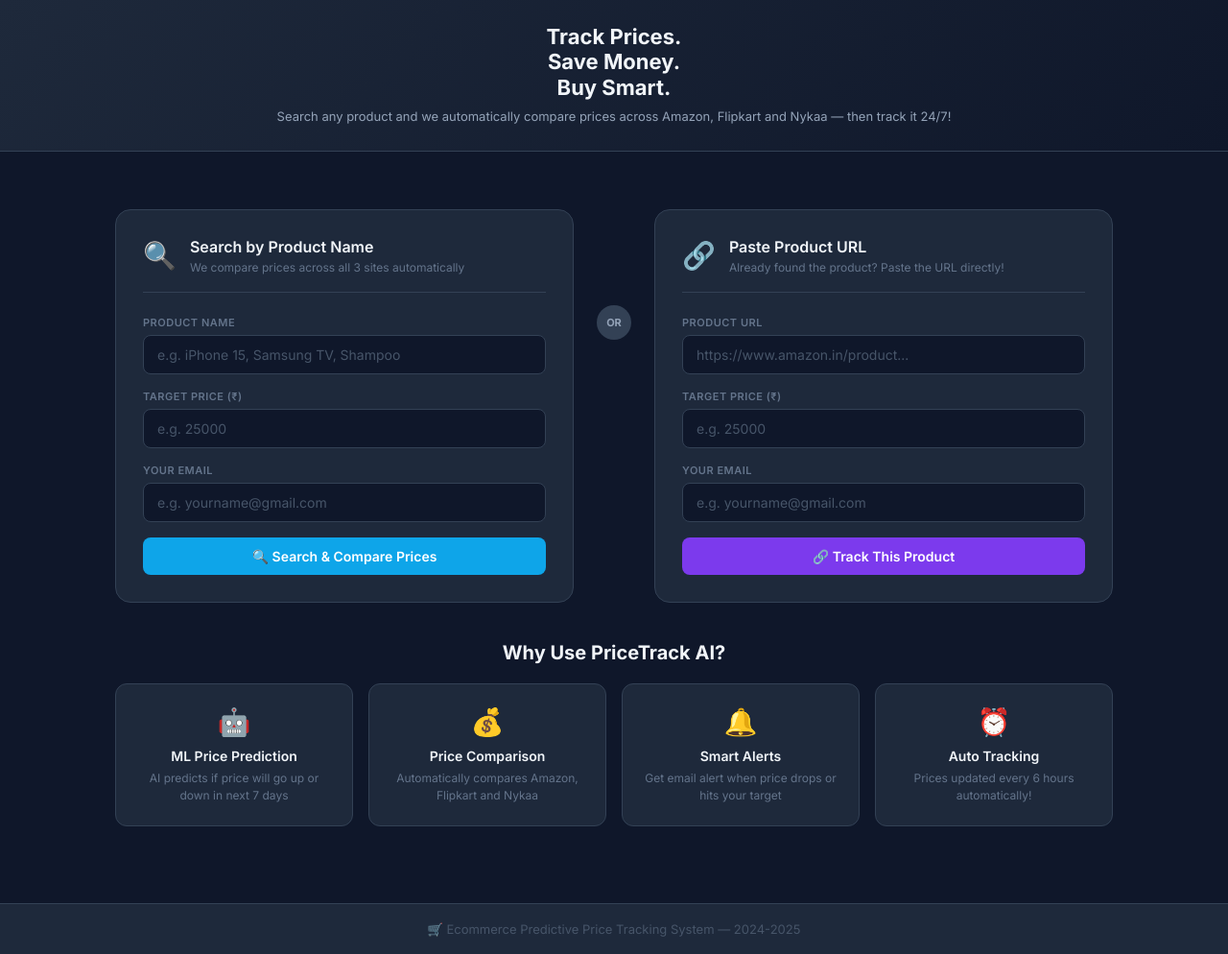
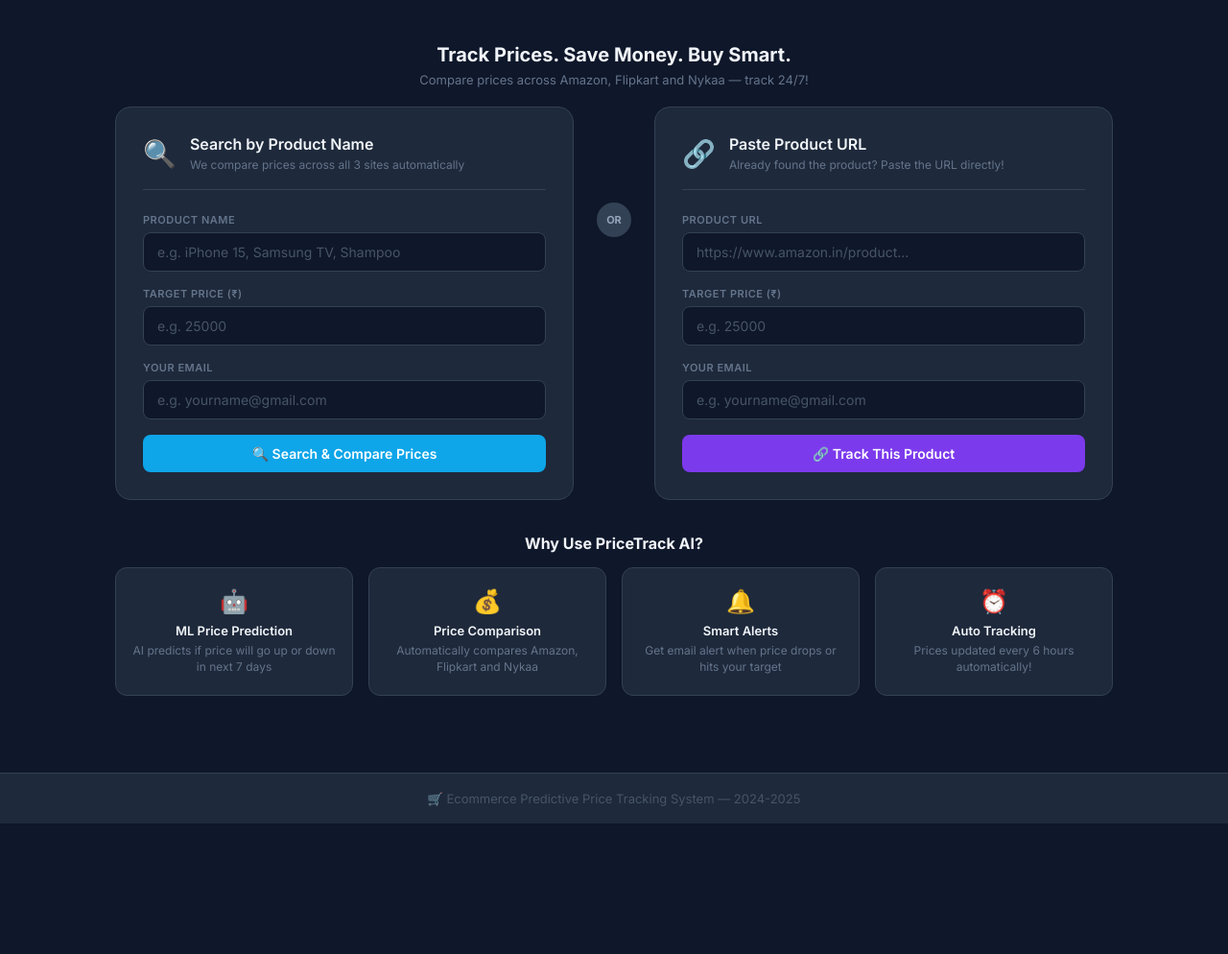
Before and after one commit to abraar5114/Ecommerce-Predictive-Price-Tracking-System, a Flask app: page / in a window 1280 px wide. Shown: the part 66-1060 px from the top of the page at 96% size. After the commit the page ends 924 px from the top, so only its background shows below. Run offline with Flask 3, Linux system fonts and the light colour scheme.

Commit message:
fix hero remove big section

```diff
--- a/static/css/style.css
+++ b/static/css/style.css
@@ -46,32 +46,29 @@ nav { display: flex; gap: 8px; }
 .nav-link:hover { background: #334155; color: #e2e8f0; }
 .nav-link.active { background: #0ea5e9; color: white; }
 
-/* --- Hero --- */
-.hero {
-    background: linear-gradient(135deg, #1e293b 0%, #0f172a 100%);
-    border-bottom: 1px solid #334155;
-    padding: 25px 30px;
+/* --- Page Title --- */
+.page-title {
     text-align: center;
+    padding: 25px 0 20px 0;
 }
 
-.hero h2 {
-    font-size: 22px;
+.page-title h2 {
+    font-size: 20px;
     font-weight: 700;
     color: #f1f5f9;
-    line-height: 1.2;
-    margin-bottom: 8px;
+    margin-bottom: 6px;
 }
 
-.hero p {
+.page-title p {
     font-size: 13px;
-    color: #94a3b8;
-    line-height: 1.5;
+    color: #64748b;
 }
+
 /* --- Main --- */
 .main-content {
     max-width: 1100px;
     margin: 0 auto;
-    padding: 30px;
+    padding: 20px 30px 30px 30px;
 }
 
 /* --- Alert --- */
@@ -89,8 +86,7 @@ nav { display: flex; gap: 8px; }
     display: flex;
     gap: 20px;
     align-items: flex-start;
-    margin-bottom: 40px;
-    margin-top: 30px;
+    margin-bottom: 35px;
 }
 
 .option-card {
@@ -193,7 +189,7 @@ nav { display: flex; gap: 8px; }
 
 /* --- Features --- */
 .features-section { margin-top: 10px; }
-.features-section h3 { font-size: 20px; font-weight: 700; color: #f1f5f9; margin-bottom: 20px; text-align: center; }
+.features-section h3 { font-size: 16px; font-weight: 700; color: #f1f5f9; margin-bottom: 15px; text-align: center; }
 
 .features-grid {
     display: grid;
@@ -204,16 +200,16 @@ nav { display: flex; gap: 8px; }
 .feature-card {
     background: #1e293b;
     border: 1px solid #334155;
-    padding: 22px 18px;
+    padding: 20px 16px;
     border-radius: 12px;
     text-align: center;
     transition: border-color 0.2s;
 }
 
 .feature-card:hover { border-color: #0ea5e9; }
-.feature-icon { font-size: 28px; display: block; margin-bottom: 10px; }
-.feature-card h4 { font-size: 14px; font-weight: 600; color: #f1f5f9; margin-bottom: 6px; }
-.feature-card p { font-size: 12px; color: #64748b; line-height: 1.5; }
+.feature-icon { font-size: 24px; display: block; margin-bottom: 8px; }
+.feature-card h4 { font-size: 13px; font-weight: 600; color: #f1f5f9; margin-bottom: 5px; }
+.feature-card p { font-size: 12px; color: #64748b; line-height: 1.4; }
 
 /* --- Dashboard Header --- */
 .dashboard-header {
@@ -223,8 +219,8 @@ nav { display: flex; gap: 8px; }
     margin-bottom: 25px;
 }
 
-.dashboard-header h2 { font-size: 22px; font-weight: 700; color: #f1f5f9; margin-bottom: 4px; }
-.dashboard-header p { font-size: 13px; color: #64748b; }
+.dashboard-header h2 { font-size: 20px; font-weight: 700; color: #f1f5f9; margin-bottom: 4px; }
+.dashboard-header p { font-size: 12px; color: #64748b; }
 .dashboard-header .btn { width: auto; }
 
 /* --- Empty State --- */
@@ -239,7 +235,6 @@ nav { display: flex; gap: 8px; }
 .empty-state span { font-size: 50px; display: block; margin-bottom: 15px; }
 .empty-state h3 { font-size: 18px; font-weight: 600; margin-bottom: 8px; color: #f1f5f9; }
 .empty-state p { color: #64748b; margin-bottom: 20px; }
-.empty-state .btn { width: auto; display: inline-block; }
 
 /* --- Products List --- */
 .products-list { display: flex; flex-direction: column; gap: 16px; }
@@ -440,7 +435,7 @@ nav { display: flex; gap: 8px; }
 .chart-section h3 { font-size: 15px; font-weight: 600; color: #f1f5f9; margin-bottom: 12px; }
 
 .chart-section img {
-    width: 75%;
+    width: 70%;
     display: block;
     margin: 0 auto;
     border-radius: 10px;
@@ -470,8 +465,3 @@ nav { display: flex; gap: 8px; }
     margin-top: 50px;
     font-size: 13px;
 }
-/* --- Dashboard Actions --- */
-.dashboard-actions { display: flex; gap: 10px; align-items: center; }
-.dashboard-actions .btn { width: auto; }
-.btn-update { background: #0f766e; color: white; }
-.btn-update:hover { background: #0d9488; }
--- a/templates/index.html
+++ b/templates/index.html
@@ -25,18 +25,16 @@
         </div>
     </header>
 
-    <section class="hero">
-        <div class="hero-content">
-            <h2>Track Prices.<br>Save Money.<br>Buy Smart.</h2>
-            <p>Search any product and we automatically compare prices across Amazon, Flipkart and Nykaa — then track it 24/7!</p>
-        </div>
-    </section>
-
     <main class="main-content">
 
         {% if error %}
         <div class="alert alert-error">⚠️ {{ error }}</div>
         {% endif %}
+
+        <div class="page-title">
+            <h2>Track Prices. Save Money. Buy Smart.</h2>
+            <p>Compare prices across Amazon, Flipkart and Nykaa — track 24/7!</p>
+        </div>
 
         <div class="options-grid">
 
```
